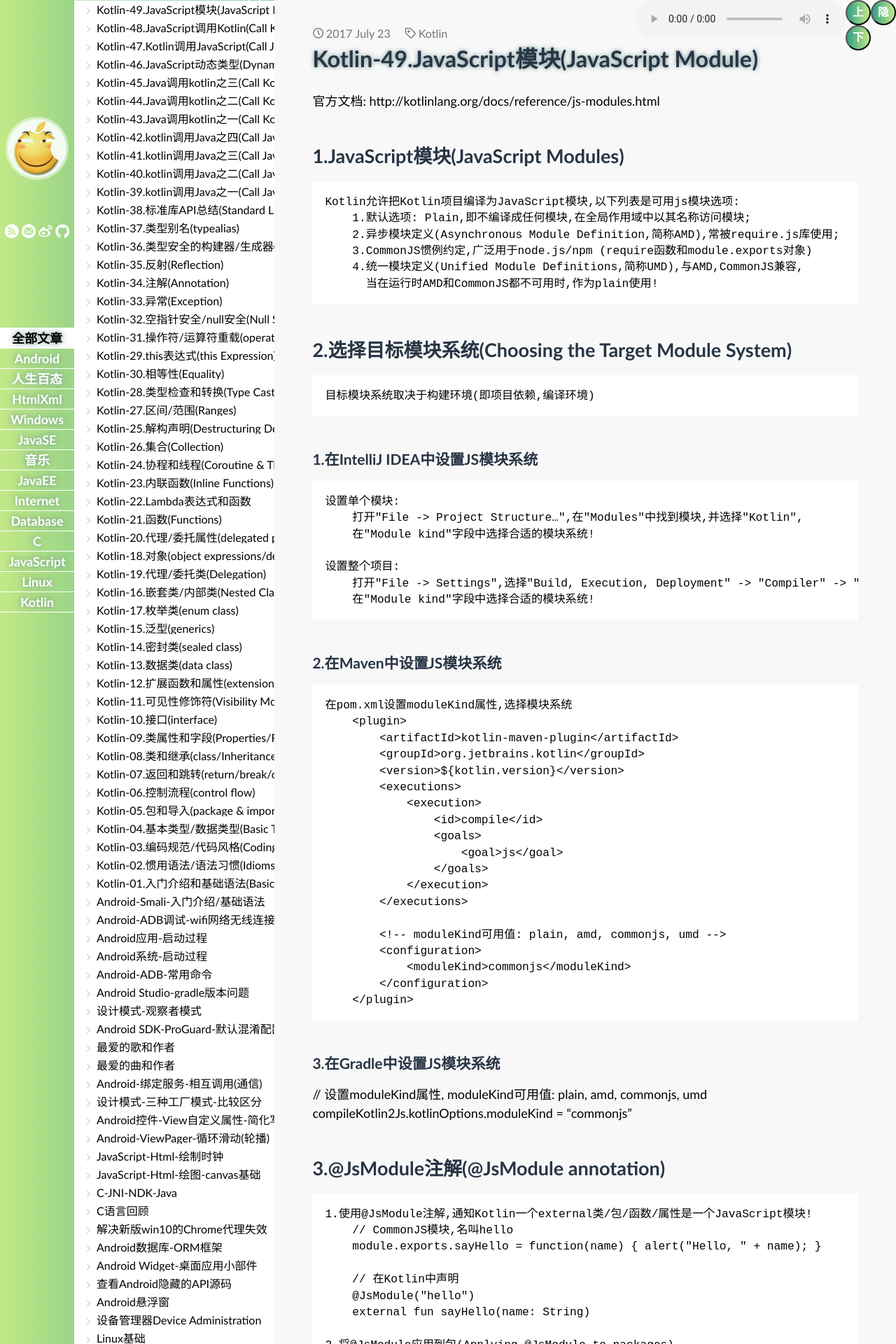
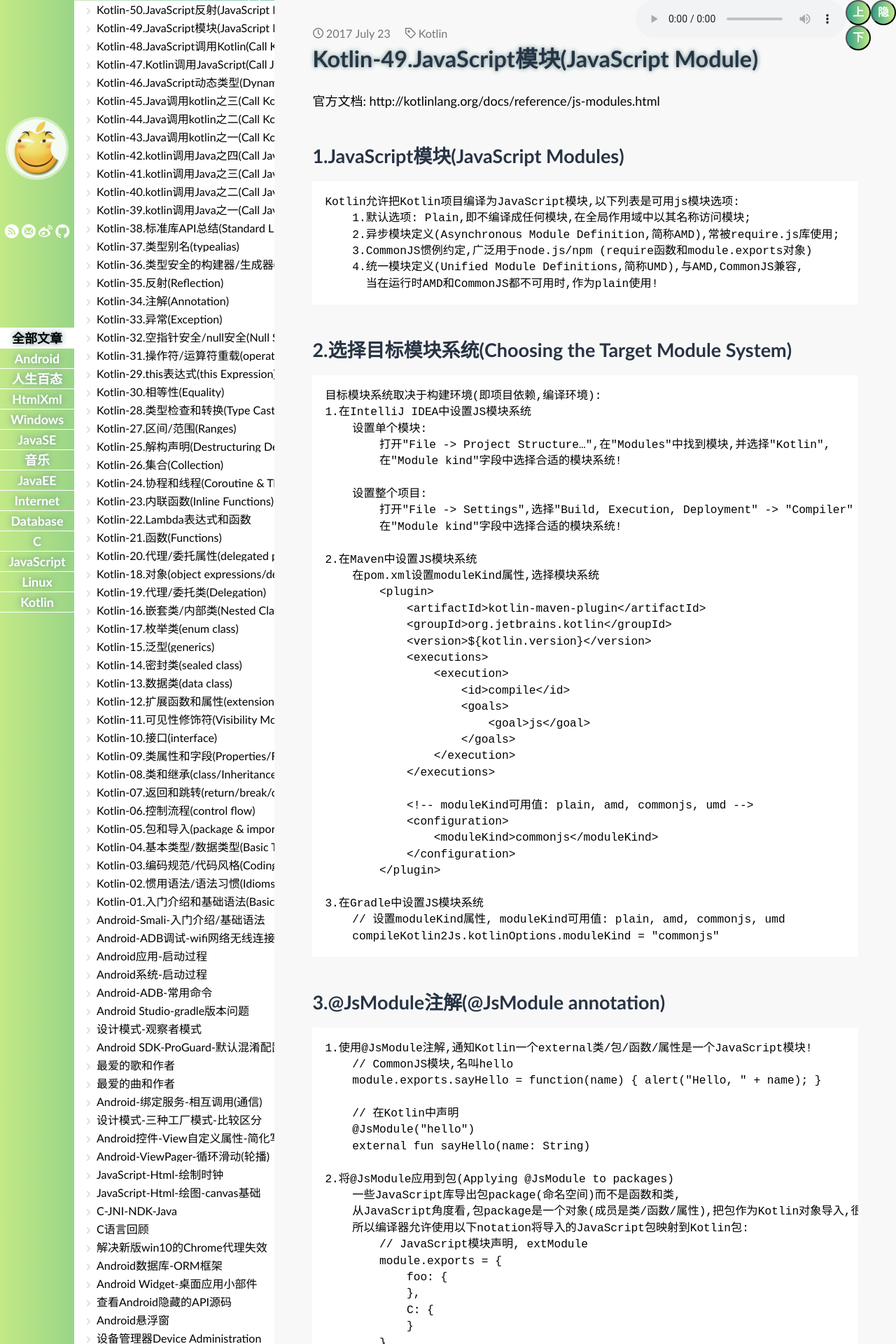
Before and after one commit to lioilwin/lioilwin.github.io, a Jekyll site: the page built from _posts/2017-07-23-Kotlin-js-module.md, in a window 1280 px wide. Shown: the top 1920 px of the page at 70% size. Built offline with Jekyll 4.4.1, drawn with Linux system fonts in a browser that asks for light colours; some web fonts are replaced; comment, search, counter and statistics services are not loaded; some of the changed text lies outside the part shown.

Commit message:
添加文章

```diff
--- a/_posts/2017-07-23-Kotlin-js-module.md
+++ b/_posts/2017-07-23-Kotlin-js-module.md
@@ -14,41 +14,40 @@
           当在运行时AMD和CommonJS都不可用时,作为plain使用!
 
 ## 2.选择目标模块系统(Choosing the Target Module System)
-    目标模块系统取决于构建环境(即项目依赖,编译环境)
+    目标模块系统取决于构建环境(即项目依赖,编译环境):
+    1.在IntelliJ IDEA中设置JS模块系统
+        设置单个模块:
+            打开"File -> Project Structure…",在"Modules"中找到模块,并选择"Kotlin",
+            在"Module kind"字段中选择合适的模块系统!
 
-### 1.在IntelliJ IDEA中设置JS模块系统
-    设置单个模块:
-        打开"File -> Project Structure…",在"Modules"中找到模块,并选择"Kotlin",
-        在"Module kind"字段中选择合适的模块系统!
+        设置整个项目:
+            打开"File -> Settings",选择"Build, Execution, Deployment" -> "Compiler" -> "Kotlin compiler",
+            在"Module kind"字段中选择合适的模块系统!
 
-    设置整个项目:
-        打开"File -> Settings",选择"Build, Execution, Deployment" -> "Compiler" -> "Kotlin compiler",
-        在"Module kind"字段中选择合适的模块系统!
+    2.在Maven中设置JS模块系统
+        在pom.xml设置moduleKind属性,选择模块系统
+            <plugin>
+                <artifactId>kotlin-maven-plugin</artifactId>
+                <groupId>org.jetbrains.kotlin</groupId>
+                <version>${kotlin.version}</version>
+                <executions>
+                    <execution>
+                        <id>compile</id>
+                        <goals>
+                            <goal>js</goal>
+                        </goals>
+                    </execution>
+                </executions>
 
-### 2.在Maven中设置JS模块系统
-    在pom.xml设置moduleKind属性,选择模块系统
-        <plugin>
-            <artifactId>kotlin-maven-plugin</artifactId>
-            <groupId>org.jetbrains.kotlin</groupId>
-            <version>${kotlin.version}</version>
-            <executions>
-                <execution>
-                    <id>compile</id>
-                    <goals>
-                        <goal>js</goal>
-                    </goals>
-                </execution>
-            </executions>
+                <!-- moduleKind可用值: plain, amd, commonjs, umd -->
+                <configuration>
+                    <moduleKind>commonjs</moduleKind>
+                </configuration>
+            </plugin>
 
-            <!-- moduleKind可用值: plain, amd, commonjs, umd -->
-            <configuration>
-                <moduleKind>commonjs</moduleKind>
-            </configuration>
-        </plugin>
-
-### 3.在Gradle中设置JS模块系统
-   // 设置moduleKind属性, moduleKind可用值: plain, amd, commonjs, umd
-    compileKotlin2Js.kotlinOptions.moduleKind = "commonjs"
+    3.在Gradle中设置JS模块系统
+        // 设置moduleKind属性, moduleKind可用值: plain, amd, commonjs, umd
+        compileKotlin2Js.kotlinOptions.moduleKind = "commonjs"
 
 ## 3.@JsModule注解(@JsModule annotation)
     1.使用@JsModule注解,通知Kotlin一个external类/包/函数/属性是一个JavaScript模块!
```
Also changed, not shown: other parts of _posts/2017-07-23-Kotlin-js-module.md (+3 -3 lines), _posts/2017-07-24-Kotlin-js-reflection.md (added, +34 -0 lines), 1 other file.
